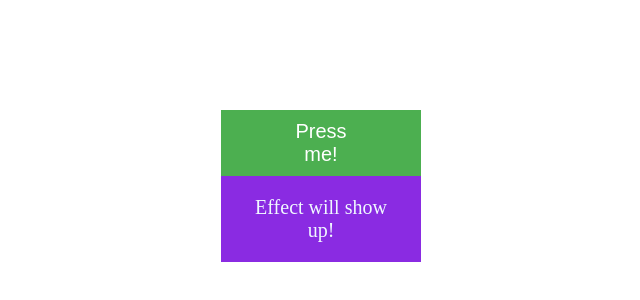
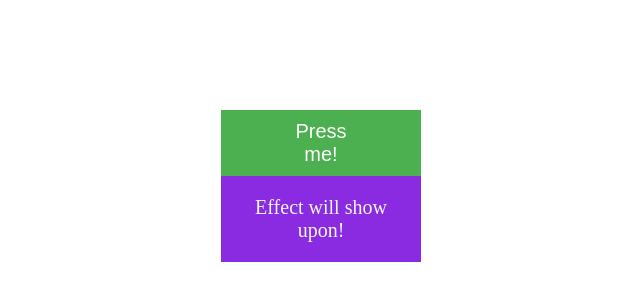
Before and after one commit to aleksdomagala/First-github-project, a plain HTML site: page index.html in a window 1280 px wide. Shown: the part 190-490 px from the top of the page, 319-959 px from the left. Drawn offline with Linux system fonts and the light colour scheme.

Commit message:
Second commit of first project

```diff
--- a/index.html
+++ b/index.html
@@ -8,7 +8,7 @@
 <body>
     <div id="container">
     <button class="button1" onclick="show()">Press me!</button>
-    <div id="buttoneffect">Effect will show up!</div>
+    <div id="buttoneffect">Effect will show upon!</div>
     </div>
 
 </body>
```
